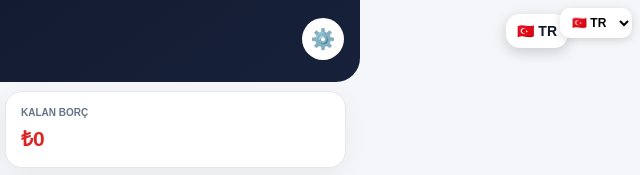
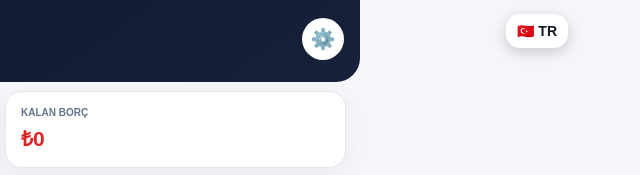
Before and after one commit to erayk7666-web/Borc-takip-pro, a website: page index.html in a window 1280 px wide. Shown: the top 175 px of the page, 640-1280 px from the left. Drawn offline with Linux system fonts and the light colour scheme.

Commit message:
Update index.html

```diff
--- a/index.html
+++ b/index.html
@@ -17,17 +17,7 @@
 <body>
 <div class="app">
 <header class="header"><div class="headerRow"><div><div class="logo">💰 BorçCep </div><div class="sub">Borçlarını ve ödemelerini kolayca takip et</div></div><button class="gear" onclick="openSettings()">⚙️</button></div></header>
-<div style="position:fixed;top:8px;right:8px;z-index:999999;">
-<select id="languageSelect" onchange="if(window.BorcCepLanguage){BorcCepLanguage.setLanguage(this.value)}" style="padding:7px 8px;border:0;border-radius:10px;background:#fff;font-weight:700;font-size:12px;box-shadow:0 2px 8px rgba(0,0,0,.15);">
-<option value="tr">🇹🇷 TR</option>
-<option value="en">🇬🇧 EN</option>
-<option value="de">🇩🇪 DE</option>
-<option value="fr">🇫🇷 FR</option>
-<option value="es">🇪🇸 ES</option>
-<option value="it">🇮🇹 IT</option>
-<option value="ru">🇷🇺 RU</option>
-</select>
-</div>
+
 <main class="container">
 <section id="homePage" class="page active">
 <div class="summary"><div class="card"><div class="label">Toplam Borç</div><div id="total" class="value">₺0</div></div><div class="card"><div class="label">Kalan Borç</div><div id="remaining" class="value red">₺0</div></div></div>
```
